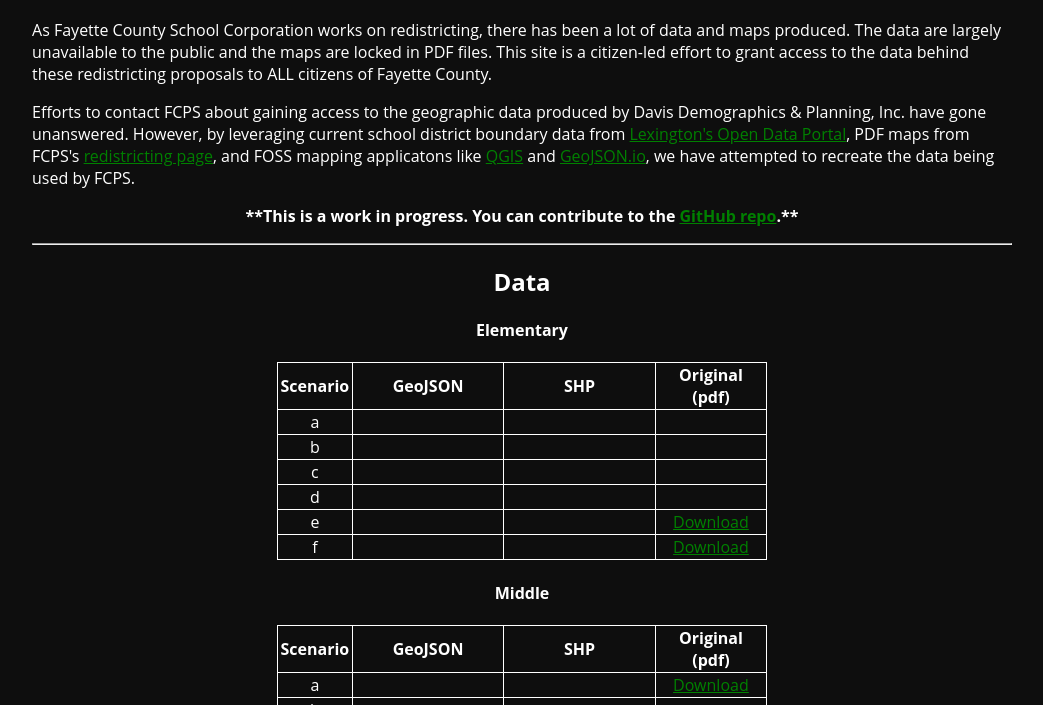
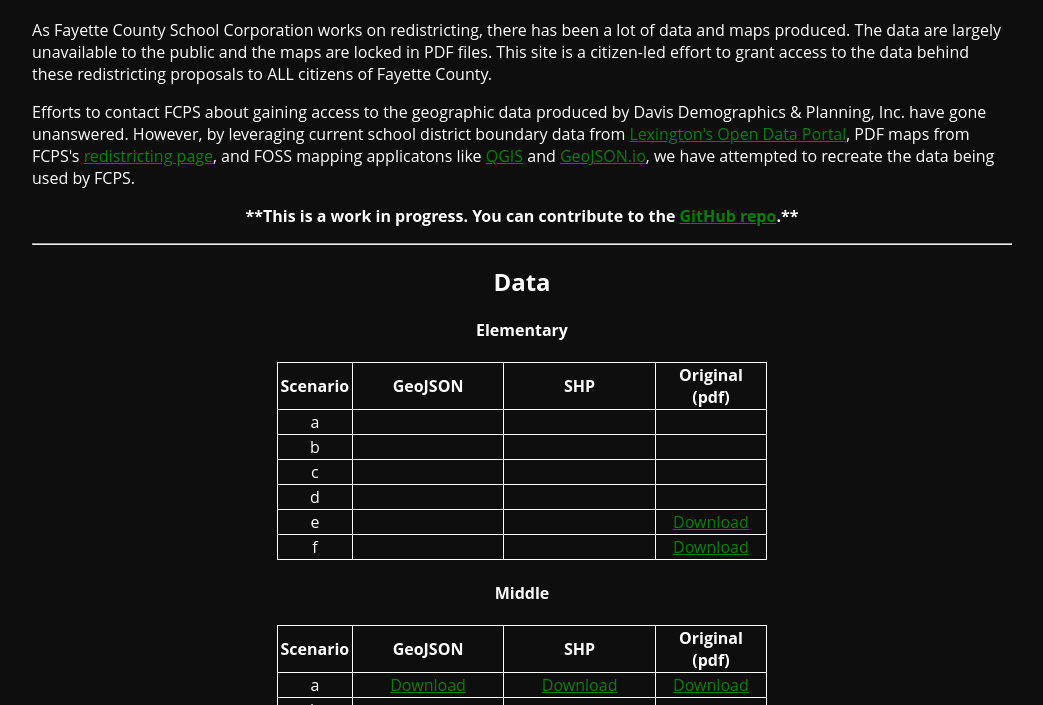
Before and after one commit to maptastik/fcps-redistricting, a plain HTML site: page index.html in a window 1280 px wide. Shown: the part 95-800 px from the top of the page, without its empty margins (118-1161 px from the left). Drawn offline with Linux system fonts and the light colour scheme.

Commit message:
add a_ms

```diff
--- a/index.html
+++ b/index.html
@@ -118,8 +118,8 @@
 			<tbody>
 				<tr>
 					<td>a</td>
-					<td></td>
-					<td></td>
+					<td><a href="https://raw.githubusercontent.com/maptastik/fcps-redistricting/gh-pages/scenarios/a/a_ms.geojson">Download</a></td>
+					<td><a href="https://github.com/maptastik/fcps-redistricting/raw/gh-pages/scenarios/a/a_ms.zip">Download</a></td>
 					<td><a href="https://github.com/maptastik/fcps-redistricting/raw/gh-pages/scenarios/a/a_ms-original.pdf">Download</a></td>
 				</tr>
 				<tr>
```
Also changed, not shown: scenarios/a/a_ms.geojson (added), 1 other file.
